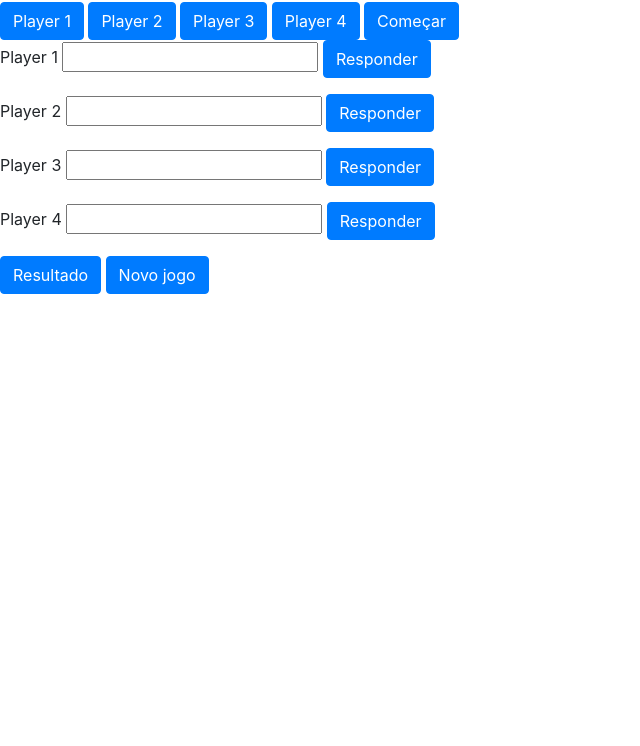
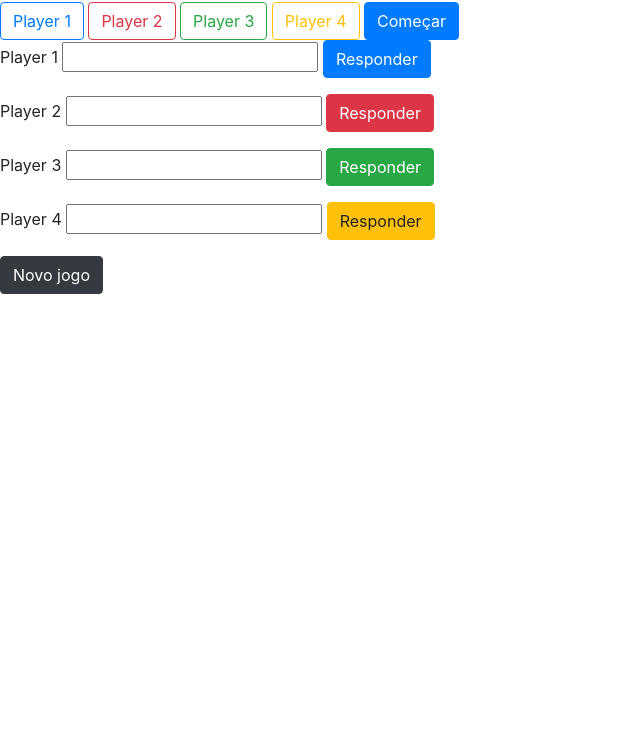
Before and after one commit to murilo-sparrow/desafio-da-mamoria, a plain HTML site: page index.html in a window 1280 px wide. Shown: the part 54-800 px from the top of the page, without its empty margins (0-640 px from the left). Drawn offline with nearby package versions, Linux system fonts and the light colour scheme.

Commit message:
Melhoras no visual

```diff
--- a/index.html
+++ b/index.html
@@ -11,33 +11,32 @@
 
     <body>
         <h1>Desafio da memória</h1>
-        <button type="button" class="btn btn-primary" onclick="jogar1(this)">Player 1</button>
-        <button type="button" class="btn btn-primary" onclick="jogar2()">Player 2</button>
-        <button type="button" class="btn btn-primary" onclick="jogar3()">Player 3</button>
-        <button type="button" class="btn btn-primary" onclick="jogar4()">Player 4</button>
-        <button type="button" class="btn btn-primary" onclick="começar()">Começar</button>
+        <button type="button" class="btn btn-outline-primary" onclick="jogar1(this)">Player 1</button>
+        <button type="button" class="btn btn-outline-danger" onclick="jogar2(this)">Player 2</button>
+        <button type="button" class="btn btn-outline-success" onclick="jogar3(this)">Player 3</button>
+        <button type="button" class="btn btn-outline-warning" onclick="jogar4(this)">Player 4</button>
+        <button type="button" class="btn btn-primary" onclick="começar(this)">Começar</button>
         <div class="form-group">
             <label for="numA">Player 1</label>
             <input type="text" name="numA" id="numA">
-            <button type="button" class="btn btn-primary" onclick="resposta1()">Responder</button>
+            <button id="um" type="button" class="btn btn-primary" onclick="resposta1()">Responder</button>
         </div>
         <div class="form-group">
             <label for="numB">Player 2</label>
             <input type="text" name="numB" id="numB">
-            <button type="button" class="btn btn-primary" onclick="resposta2()">Responder</button>
+            <button id="dois" type="button" class="btn btn-danger" onclick="resposta2()">Responder</button>
         </div>
         <div class="form-group">
             <label for="numC">Player 3</label>
             <input type="text" name="numC" id="numC">
-            <button type="button" class="btn btn-primary" onclick="resposta3()">Responder</button>
+            <button id="tres" type="button" class="btn btn-success" onclick="resposta3()">Responder</button>
         </div>
         <div class="form-group">
             <label for="numD">Player 4</label>
             <input type="text" name="numD" id="numD">
-            <button type="button" class="btn btn-primary" onclick="resposta4()">Responder</button>
+            <button id="quatro" type="button" class="btn btn-warning" onclick="resposta4()">Responder</button>
         </div>
-        <button type="button" class="btn btn-primary" onclick="vitoria()">Resultado</button>
-        <button type="button" class="btn btn-primary" onclick="novoJogo()">Novo jogo</button>
+        <button type="button" class="btn btn-dark" onclick="novoJogo()">Novo jogo</button>
         <script src="script.js"></script>
     </body>
 
```
